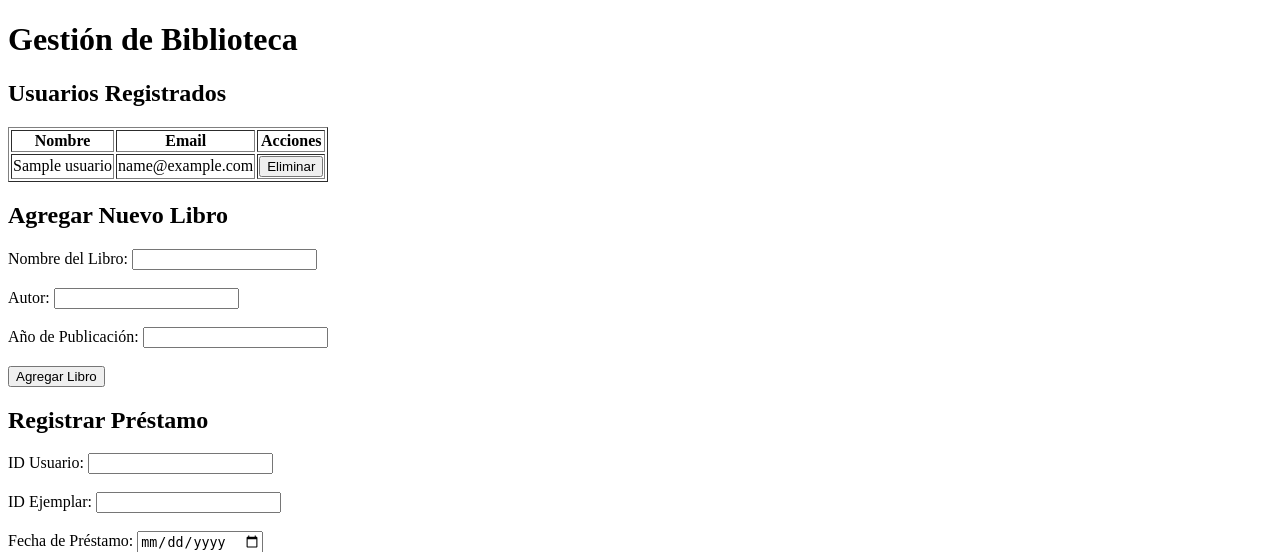
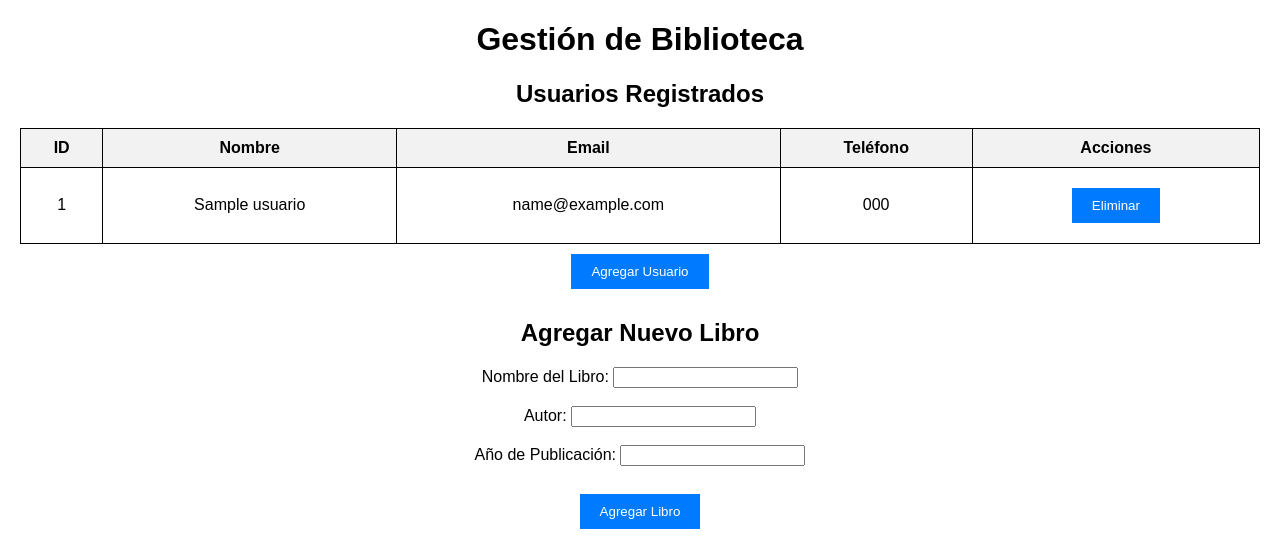
Before and after one commit to AngelsiniENP/MI_PROYECTO_1, a Flask app: page / in a window 1280 px wide. Shown: the top 552 px of the page. Run offline with Flask 3, Linux system fonts and the light colour scheme; a database or web service that is not in the repository returns one stand-in record (values such as "Sample title").

Commit message:
Se hicieron algunos cambios en la tabla: se agrego el ID de los usuarios. También se agrego un modal para agregar usuarios y un script para su devido funcionamiento

```diff
--- a/Templates/index.html
+++ b/Templates/index.html
@@ -12,33 +12,57 @@
     <meta charset="UTF-8">
     <meta name="viewport" content="width=device-width, initial-scale=1.0">
     <title>Biblioteca - Formularios</title>
+    <link rel="stylesheet" href="{{ url_for('static', filename='styles.css') }}">
 </head>
 <body>
     <h1>Gestión de Biblioteca</h1>
 
+
+    <div id="modalAgregarUsuario" class="modal">
+        <div class="modal-content">
+            <span class="close" onclick="cerrarModal()">&times;</span>
+            <h2>Agregar Nuevo Usuario</h2>
+            <form action="/agregar_usuario" method="post">
+                <label for="nombre">Nombre:</label>
+                <input type="text" id="nombre" name="nombre" required><br><br>
+
+                <label for="email">Email:</label>
+                <input type="email" id="email" name="email" required><br><br>
+
+                <label for="telefono">Teléfono:</label>
+                <input type="text" id="telefono" name="telefono" required><br><br>
+
+                <button type="submit">Registrar</button>
+            </form>
+        </div>
+    </div>
+
+
     <!-- Lista de usuarios con botón de eliminar -->
     <h2>Usuarios Registrados</h2>
-    <table border="1">
+    <table>
         <tr>
+            <th>ID</th>
             <th>Nombre</th>
             <th>Email</th>
+            <th>Teléfono</th>
             <th>Acciones</th>
         </tr>
         {% for usuario in usuarios %}
         <tr>
+            <td>{{ usuario._id }}</td>
             <td>{{ usuario.nombre }}</td>
             <td>{{ usuario.email }}</td>
+            <td>{{ usuario.telefono }}</td>
             <td>
                 <form action="/eliminar_usuario/{{ usuario._id }}" method="post">
-                    <button type="submit" onclick="return confirm('¿Estás seguro de eliminar este usuario?')">
-                        Eliminar
-                    </button>
+                    <button type="submit" onclick="return confirm('¿Eliminar este usuario?')">Eliminar</button>
                 </form>
             </td>
         </tr>
         {% endfor %}
     </table>
-
+    <button onclick="mostrarModal()">Agregar Usuario</button>
     <!-- Formulario para agregar libros -->
     <h2>Agregar Nuevo Libro</h2>
     <form action="/agregar_libro" method="post">
@@ -90,6 +114,15 @@
         <button type="submit">Registrar Reserva</button>
     </form>
 
+    <script>
+        function mostrarModal() {
+            document.getElementById("modalAgregarUsuario").style.display = "block";
+        }
+
+        function cerrarModal() {
+            document.getElementById("modalAgregarUsuario").style.display = "none";
+        }
+    </script>
 </body>
 </html>
 
```
